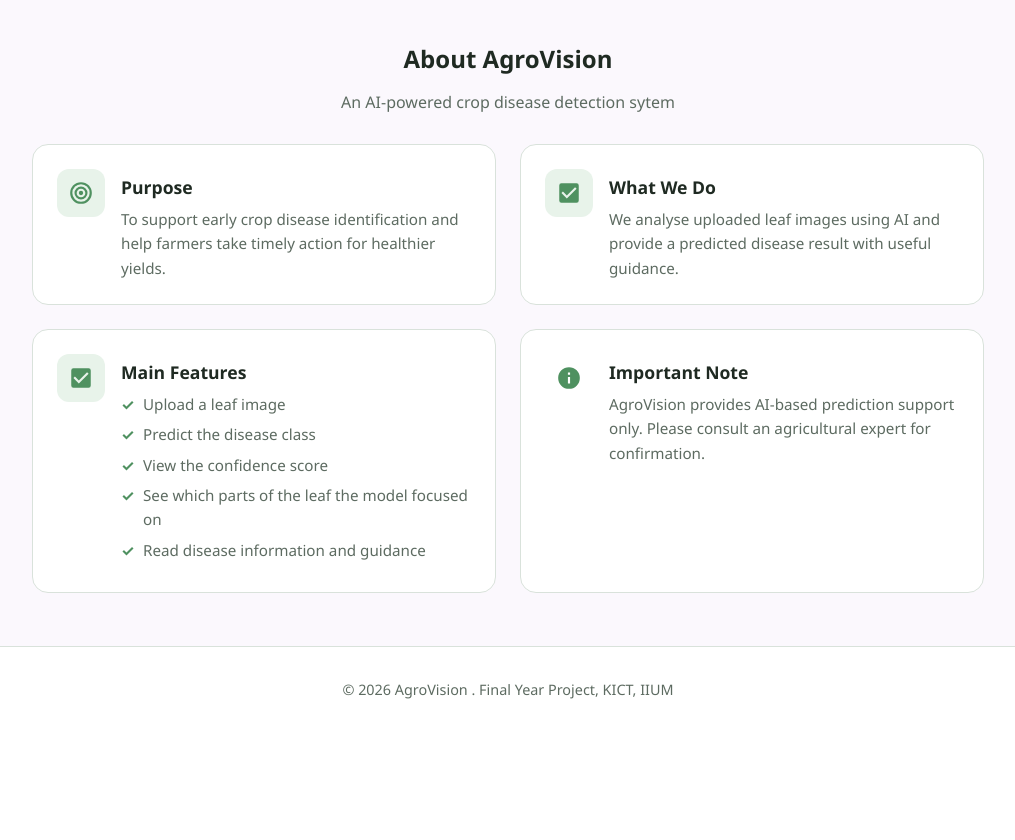
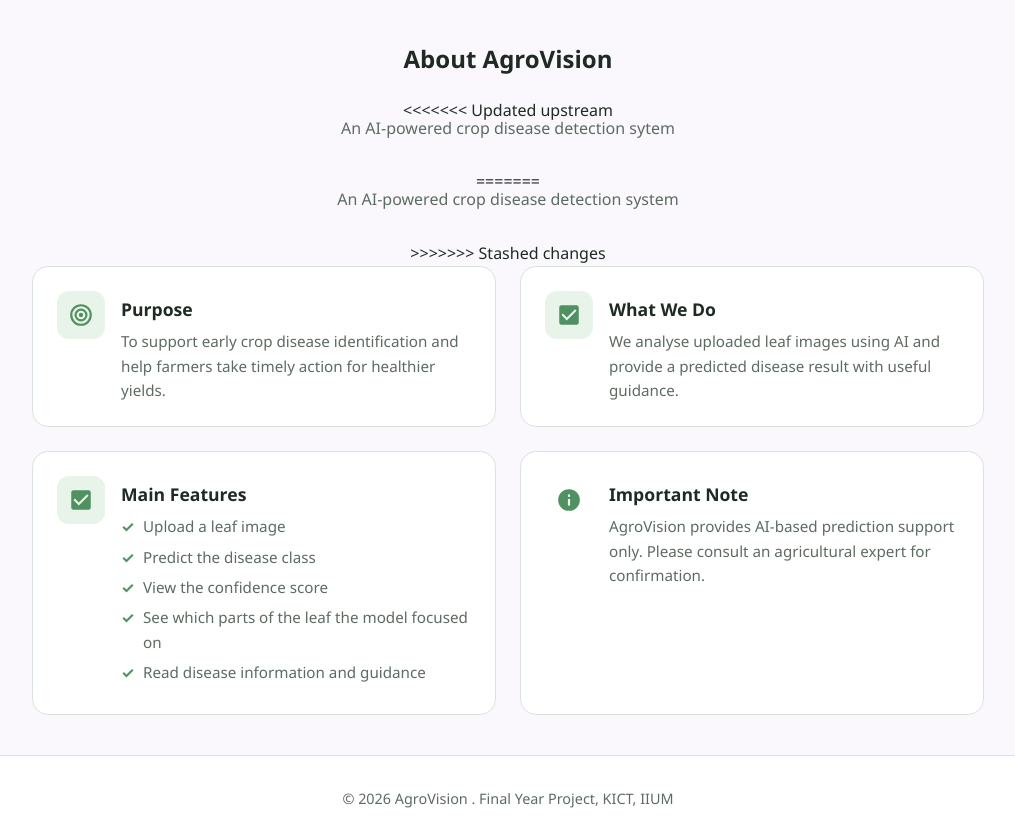
Before and after one commit to srkhdj44/agrovision, a Flask app: page /about in a window 1280 px wide. Shown: the part 69-909 px from the top of the page, without its empty margins (132-1147 px from the left). Before the commit the page ends 768 px from the top, so only its background shows below. Run offline with Flask 3, Linux system fonts and the light colour scheme.

Commit message:
fix the unfixed

```diff
--- a/static/css/style.css
+++ b/static/css/style.css
@@ -355,7 +355,7 @@ h1 { color: var(--text); margin-top: 0; }
 
     /* The number badge at the top of each card */
     .step::before {
-        content: counter;
+        content: counter(step);
         position: absolute;
         top: -14px;
         left: 50%;
--- a/templates/about.html
+++ b/templates/about.html
@@ -5,8 +5,12 @@
 {% block content %}
 <section class="about-page">
     <h1>About AgroVision</h1>
+<<<<<<< Updated upstream
     <p class="subtitle">An AI-powered crop disease detection sytem</p>
     <path fill="currentColor" d="M4 6h2v2H4zm4 0h12v2H8zM4 11h2v2H4zm4 0h12v2H8zM4 16h2v2H4zm4 0h12v2H8z"/>
+=======
+    <p class="subtitle">An AI-powered crop disease detection system</p>
+>>>>>>> Stashed changes
 
     <div class="about-grid">
         <div class="feature-card">
```
